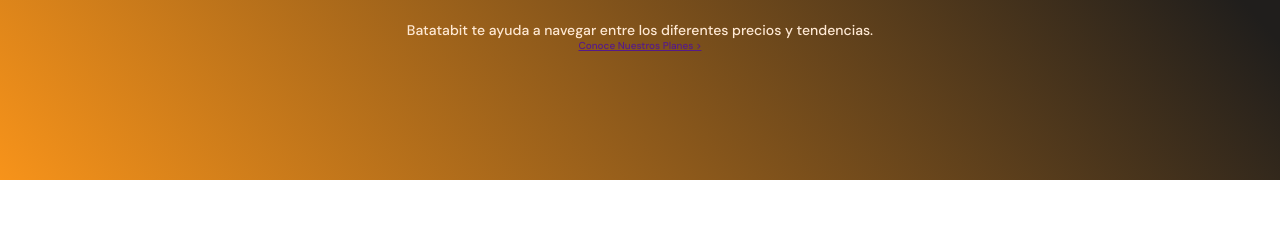
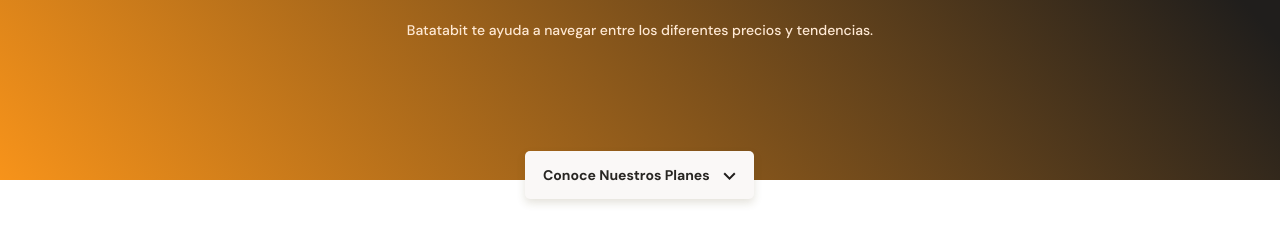
Before and after one commit to xavicci/html-css, a plain HTML site: page MobileFirst/index.html in a window 1280 px wide. Shown: the part 154-398 px from the top of the page. Drawn offline with Linux system fonts and the light colour scheme.

Commit message:
chapter12

```diff
--- a/MobileFirst/index.html
+++ b/MobileFirst/index.html
@@ -19,7 +19,7 @@
         <div class="header--title-container">
             <h1>La próxima revolución en el intercambio de criptomonedas.</h1>
             <p>Batatabit te ayuda a navegar entre los diferentes precios y tendencias.</p>
-            <a href="" class="header--button">Conoce Nuestros Planes <span>></span></a>
+            <a href="" class="header--button">Conoce Nuestros Planes <span></span></a>
         </div>
     </header>
 
--- a/MobileFirst/style.css
+++ b/MobileFirst/style.css
@@ -73,3 +73,31 @@
     line-height: 1.8rem;
     color: var(--soft-orange);
 }
+
+.header--title-container .header--button {
+    position: absolute;
+    left: calc(50% - 115px);
+    top: 270px;
+    display: block;
+    margin-top: 35px;
+    padding: 15px;
+    width: 229px;
+    height: 48px;
+    background-color: var(--off-white);
+    /* Sombra */
+    box-shadow: 0px 4px 8px rgba(89, 73, 30, 0.16);
+    border: none;
+    border-radius: 5px;
+    font-size: 1.4rem;
+    font-weight: bold;
+    text-decoration: none;
+    color: var(--black);
+}
+
+.header--button span {
+    display: inline-block;
+    width: 13px;
+    height: 8px;
+    margin-left: 10px;
+    background-image: url('./assets/icons/down-arrow.svg');
+}
```
